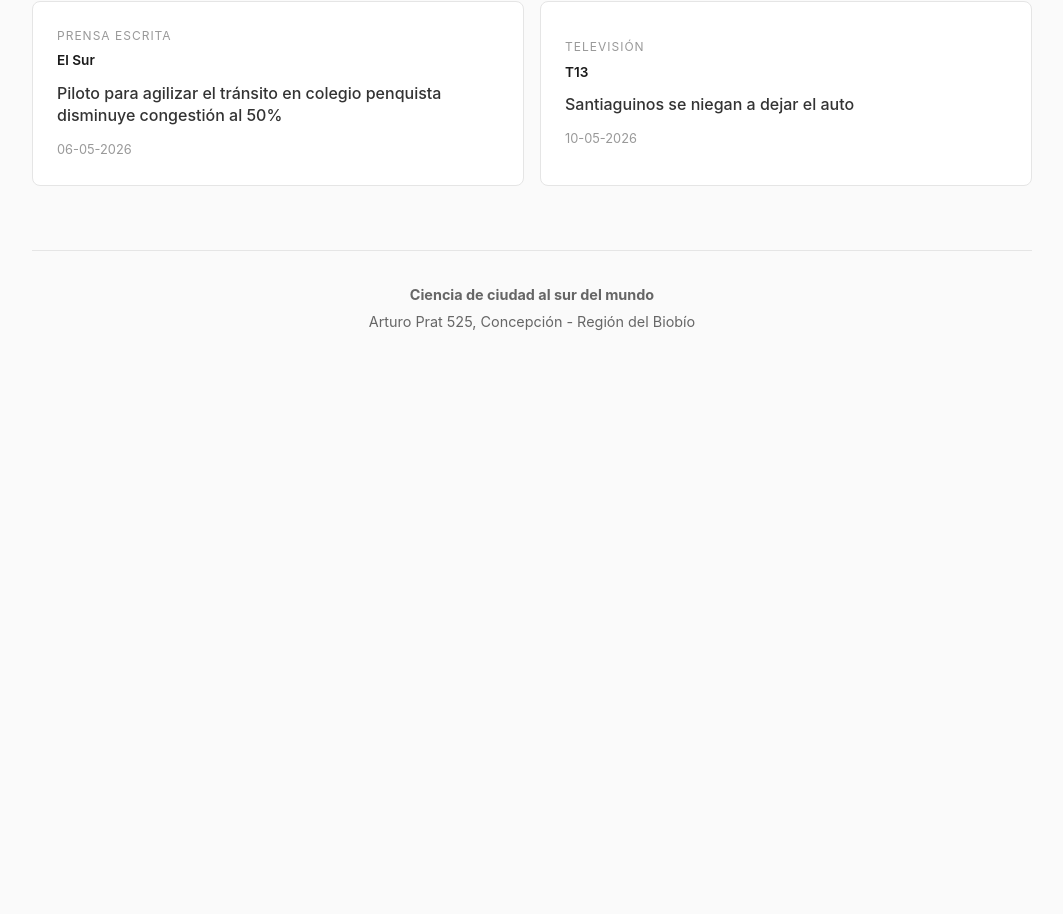
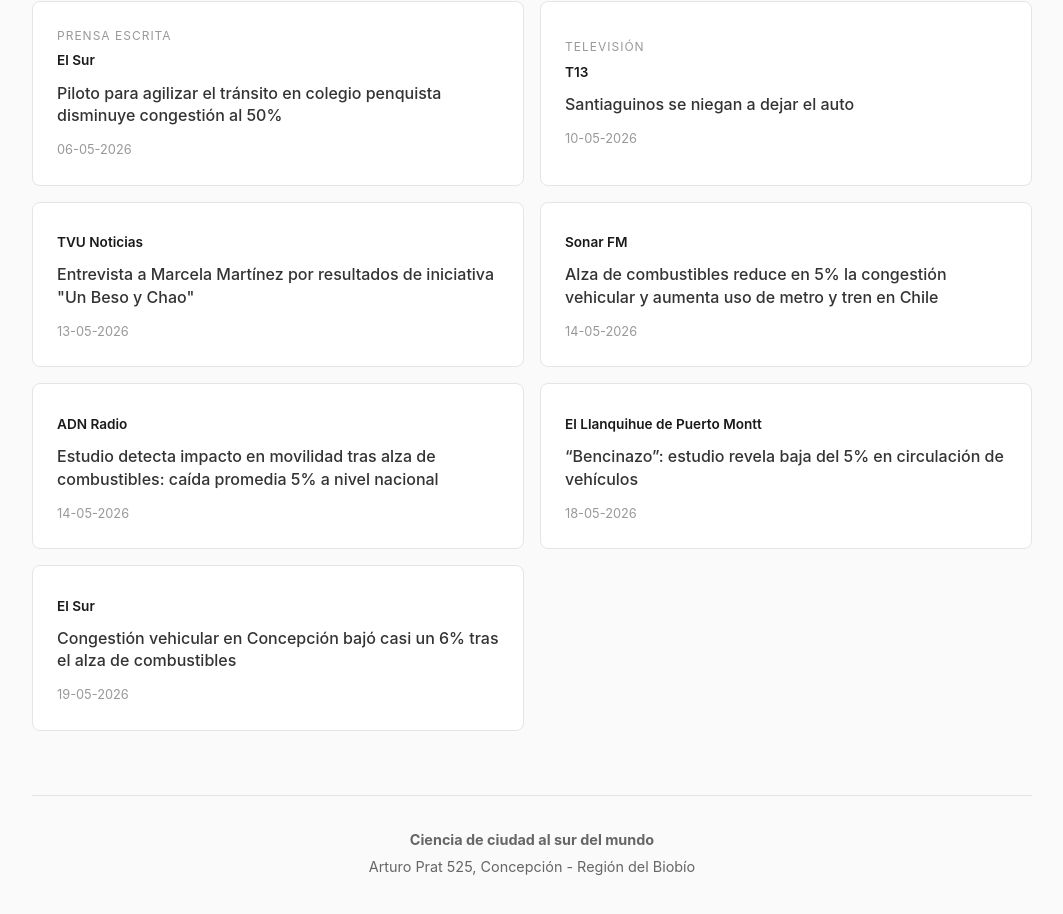
Before and after one commit to citylabbiobio/linkinbio, a SvelteKit app: page /medios in a window 1280 px wide. Shown: the part 892-1806 px from the top of the page, without its empty margins (108-1171 px from the left). Before the commit the page ends 1289 px from the top, so only its background shows below. Built offline with nearby package versions, Linux system fonts and the light colour scheme.

Commit message:
updating media blocks // 19.05

```diff
--- a/src/routes/medios/+page.svelte
+++ b/src/routes/medios/+page.svelte
@@ -56,8 +56,41 @@
             date: "10-05-2026",
             url: "https://www.youtube.com/watch?v=kvlrrzomdDI",
             type: "Televisión",
+        },
+        {
+            outlet: "TVU Noticias",
+            title: "Entrevista a Marcela Martínez por resultados de iniciativa \"Un Beso y Chao\"\n",
+            date: "13-05-2026",
+            url:"https://www.youtube.com/watch?v=0Rv7a2AP9WU",
+        },
+        {
+            outlet: "Sonar FM",
+            title: "Alza de combustibles reduce en 5% la congestión vehicular y aumenta uso de metro y tren en Chile",
+            date: "14-05-2026",
+            url: "https://map.conectamedia.cl/index.php/clippingNews/view?id=54202396&email=565384&fromemail=1",
+        },
+        {
+            outlet: "ADN Radio",
+            title: "Estudio detecta impacto en movilidad tras alza de combustibles: caída promedia 5% a nivel nacional",
+            date: "14-05-2026",
+            url: "https://www.youtube.com/watch?v=NBl47FjJCOM",
+        },
+        {
+            outlet: "El Llanquihue de Puerto Montt",
+            title:"“Bencinazo”: estudio revela baja del 5% en circulación de vehículos",
+            date: "18-05-2026",
+            url: "https://map.conectamedia.cl/index.php/clippingNews/view?id=54243083&email=565621&fromemail=1",
+        },
+        {
+            outlet: "El Sur",
+            title: "Congestión vehicular en Concepción bajó casi un 6% tras el alza de combustibles",
+            date: "19-05-2026",
+            url: "https://map.conectamedia.cl/index.php/clippingNews/view?id=54244300&email=565817&fromemail=1",
         }
-    ];
+    ].sort((a, b) => {
+        const parse = d => { const [day, month, year] = d.split('-'); return new Date(year, month - 1, day); };
+        return parse(a.date) - parse(b.date);
+    });
 </script>
 
 <main>
```
